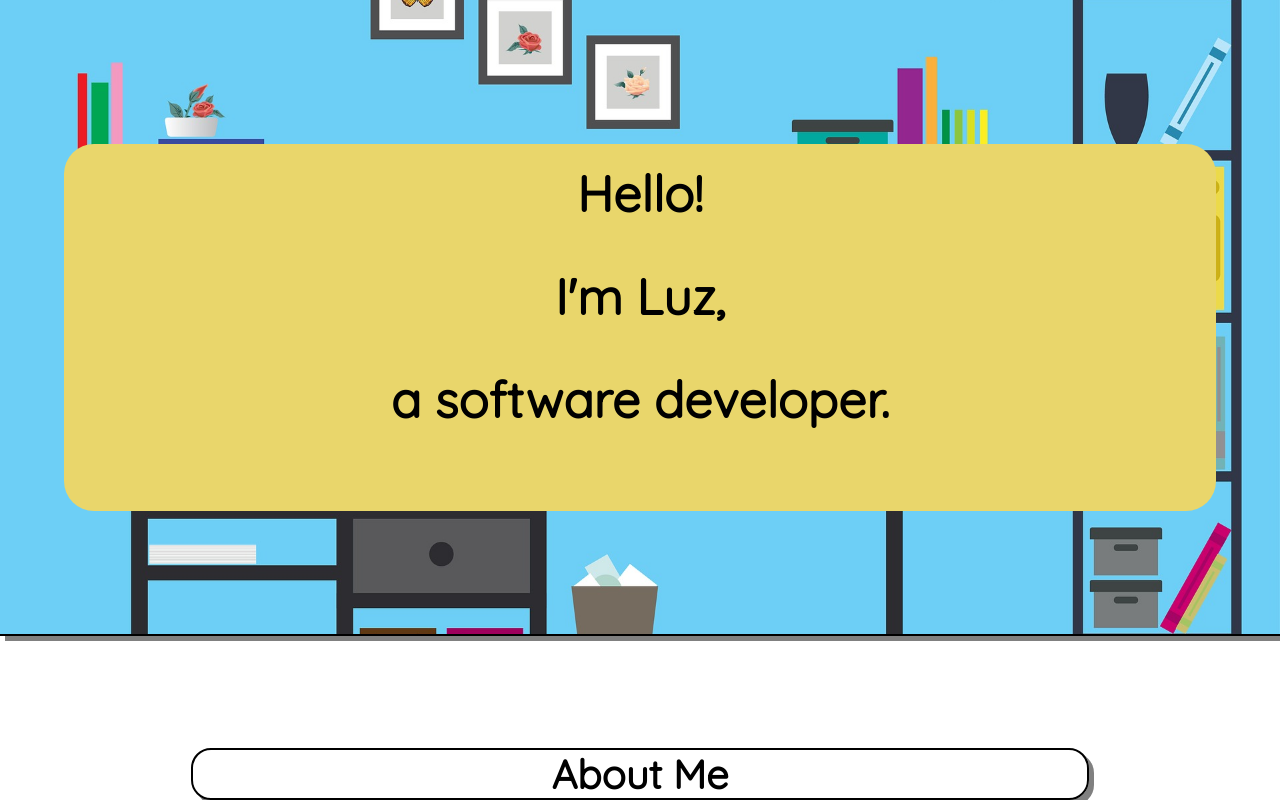
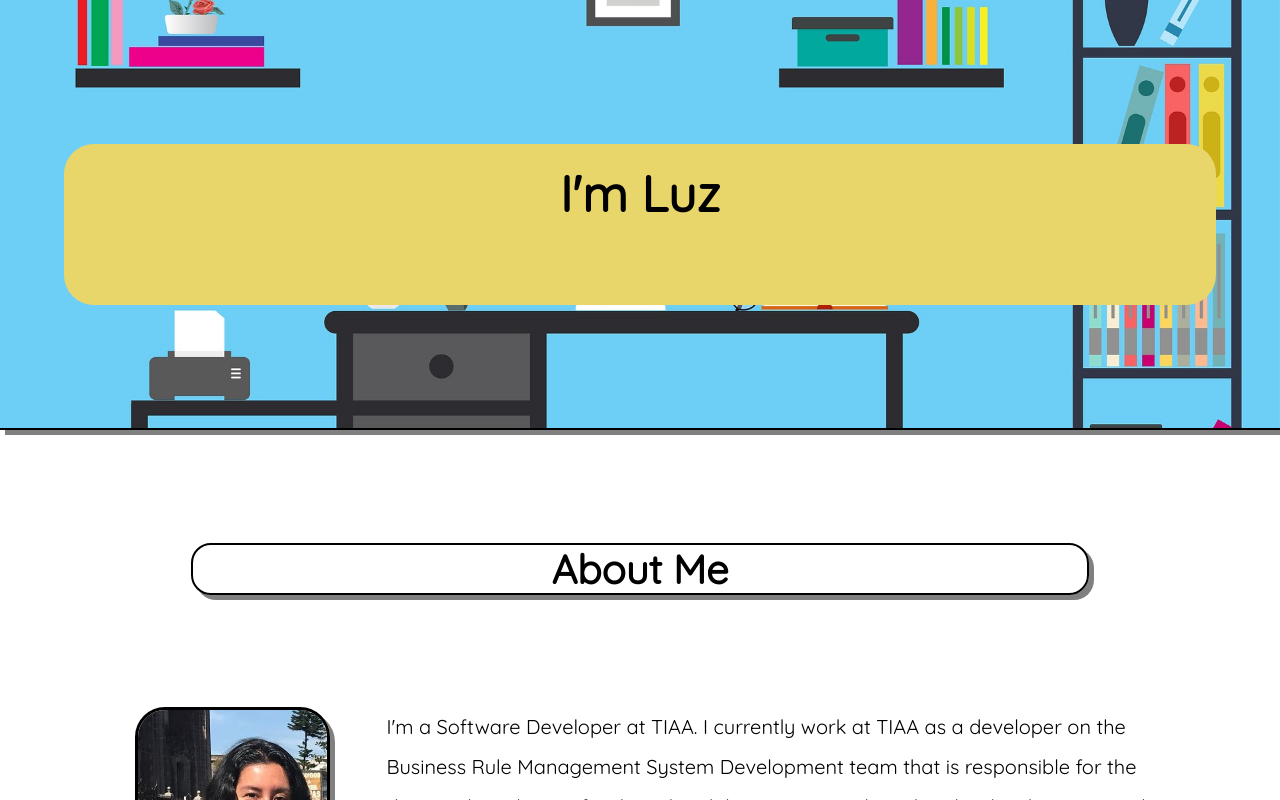
Before and after one commit to lhernandez5/PortfolioApp, a React (Create React App) app in the folder client/: page / in a window 1280 px wide. Shown: the top 800 px of the page. Built offline with nearby package versions, Linux system fonts and the light colour scheme.

Commit message:
updating header

```diff
--- a/client/src/components/TopHero/TopHero.js
+++ b/client/src/components/TopHero/TopHero.js
@@ -6,11 +6,8 @@ const TopHero = () => (
   <section className="hero is-primary is-medium">
     <div className="hero-body">
       <div className="hero container">
-        <h1 className="title">Hello!</h1>
-        <h1 className="title"> I'm Luz,</h1>
-        <h1 className="title">a software developer.</h1>
+        <h1 className="title"> I'm Luz</h1>
         <h2 className="subtitle">
-
         </h2>
       </div>
     </div>
```
